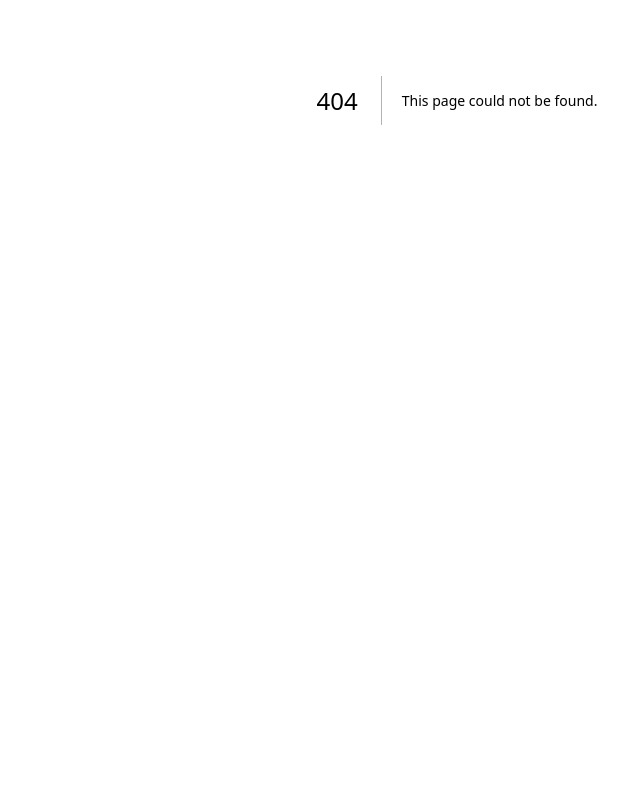
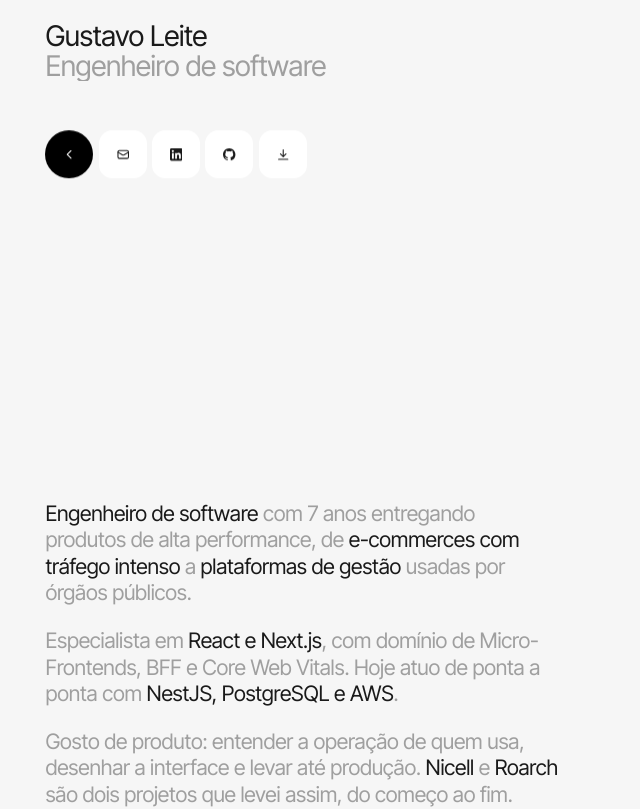
Before and after one commit to censuradho/gustavoleite.dev, a Next.js app: page /sobre in a window 1280 px wide. Before the commit this address had no page. Shown: the part 300-1109 px from the top of the page, without its empty margins (183-823 px from the left). Before the commit the page ends 800 px from the top, so only its background shows below. Built offline with nearby package versions, Linux system fonts and the light colour scheme.

Commit message:
feat: adiciona página sobre

```diff
--- /dev/null
+++ b/app/sobre/page.tsx
@@ -0,0 +1,123 @@
+import type { Metadata } from "next";
+import Link from "next/link";
+import type { CSSProperties } from "react";
+
+import { ArrowLeftIcon, DownloadIcon, GitHubIcon, LinkedInIcon, MailIcon } from "@/components/icons";
+import { RichText } from "@/components/rich-text";
+import { about, profile } from "@/content/profile";
+import { projects } from "@/content/projects";
+
+export const metadata: Metadata = {
+  title: "Sobre",
+  description:
+    "Gustavo Leite, engenheiro de software em Porto Alegre: 7 anos com React, Next.js, NestJS e AWS, de e-commerces a plataformas de gestão.",
+};
+
+export default function AboutPage() {
+  return (
+    <main>
+      <section className="about-intro">
+        <div className="intro">
+          <h1 className="t-h1 ink">
+            <span className="reveal-line">
+              <span>{profile.name}</span>
+            </span>
+          </h1>
+          <p className="t-h1 grey">
+            <span className="reveal-line" style={{ "--line": 1 } as CSSProperties}>
+              <span>{profile.role}</span>
+            </span>
+          </p>
+          <div className="btn-row fade-in" style={{ "--line": 3 } as CSSProperties}>
+            <Link href="/" transitionTypes={["nav-back"]} className="btn-icon btn-icon--dark" aria-label="Voltar para os projetos" title="Voltar">
+              <ArrowLeftIcon />
+            </Link>
+            <a href={`mailto:${profile.email}`} className="btn-icon" aria-label="Enviar e-mail" title={profile.email}>
+              <MailIcon />
+            </a>
+            <a href={profile.linkedin} target="_blank" rel="noopener noreferrer" className="btn-icon" aria-label="LinkedIn" title="LinkedIn">
+              <LinkedInIcon />
+            </a>
+            <a href={profile.github} target="_blank" rel="noopener noreferrer" className="btn-icon" aria-label="GitHub" title="GitHub">
+              <GitHubIcon />
+            </a>
+            <a href={profile.resume} download className="btn-icon" aria-label="Baixar currículo em PDF" title="Currículo (PDF)">
+              <DownloadIcon />
+            </a>
+          </div>
+        </div>
+      </section>
+
+      <div className="about-body">
+        <div>
+          {about.intro.map((paragraph) => (
+            <p key={paragraph} className="t-body">
+              <RichText text={paragraph} />
+            </p>
+          ))}
+        </div>
+
+        <div>
+          <h2 className="t-body ink">Alguns resultados</h2>
+          {about.highlights.map((item) => (
+            <p key={item} className="t-body">
+              <RichText text={item} />
+            </p>
+          ))}
+        </div>
+
+        <div>
+          <h2 className="t-body ink mb-[2.4rem]">Experiência</h2>
+          <ul className="list t-row">
+            {about.experience.map((job) => (
+              <li key={job.company}>
+                <span className="ink">{job.company}</span>
+                <span>{job.role}</span>
+                <span className="tabular-nums">{job.period}</span>
+              </li>
+            ))}
+          </ul>
+        </div>
+
+        <div>
+          <h2 className="t-body ink mb-[2.4rem]">Ferramentas</h2>
+          <ul className="list t-row">
+            {about.skills.map((skill) => (
+              <li key={skill.area} className="!grid-cols-[14rem_1fr] max-md:!grid-cols-1">
+                <span className="ink">{skill.area}</span>
+                <span>{skill.items}</span>
+              </li>
+            ))}
+          </ul>
+        </div>
+
+        <div>
+          <h2 className="t-body ink">Projetos</h2>
+          <p className="t-body">
+            {projects.map((project, index) => (
+              <span key={project.slug}>
+                {index > 0 && " e "}
+                <Link href={`/projetos/${project.slug}`} className="text-link">
+                  {project.name}
+                </Link>
+                <span>, {project.tagline.toLowerCase()}</span>
+              </span>
+            ))}
+            .
+          </p>
+        </div>
+
+        <p className="t-body">
+          Para conversar sobre produto e engenharia:{" "}
+          <a href={`mailto:${profile.email}`} className="text-link">
+            {profile.email}
+          </a>
+          <br />
+          <a href={profile.resume} download className="text-link">
+            Baixar currículo (PDF)
+          </a>
+        </p>
+      </div>
+    </main>
+  );
+}
```
